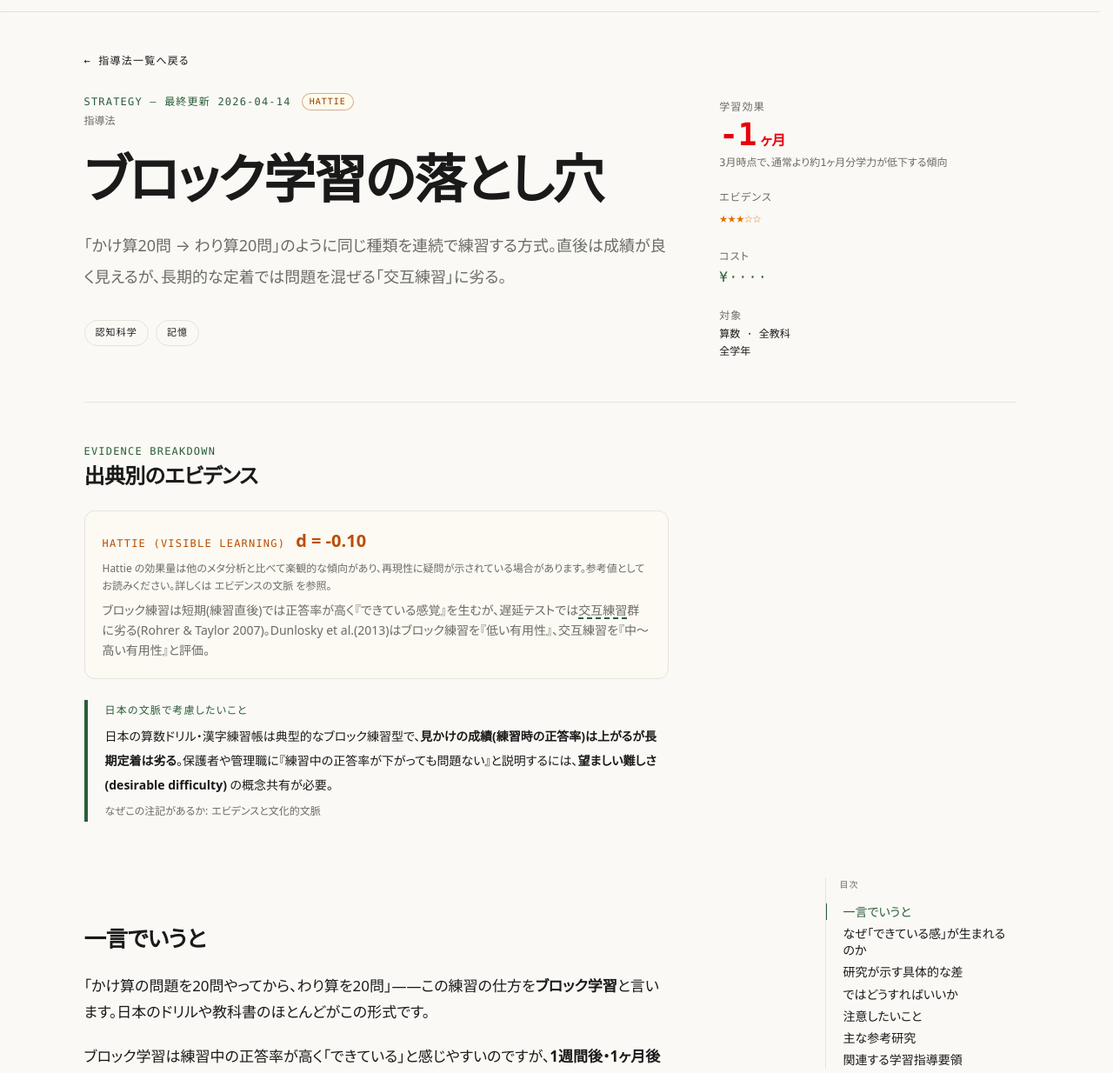
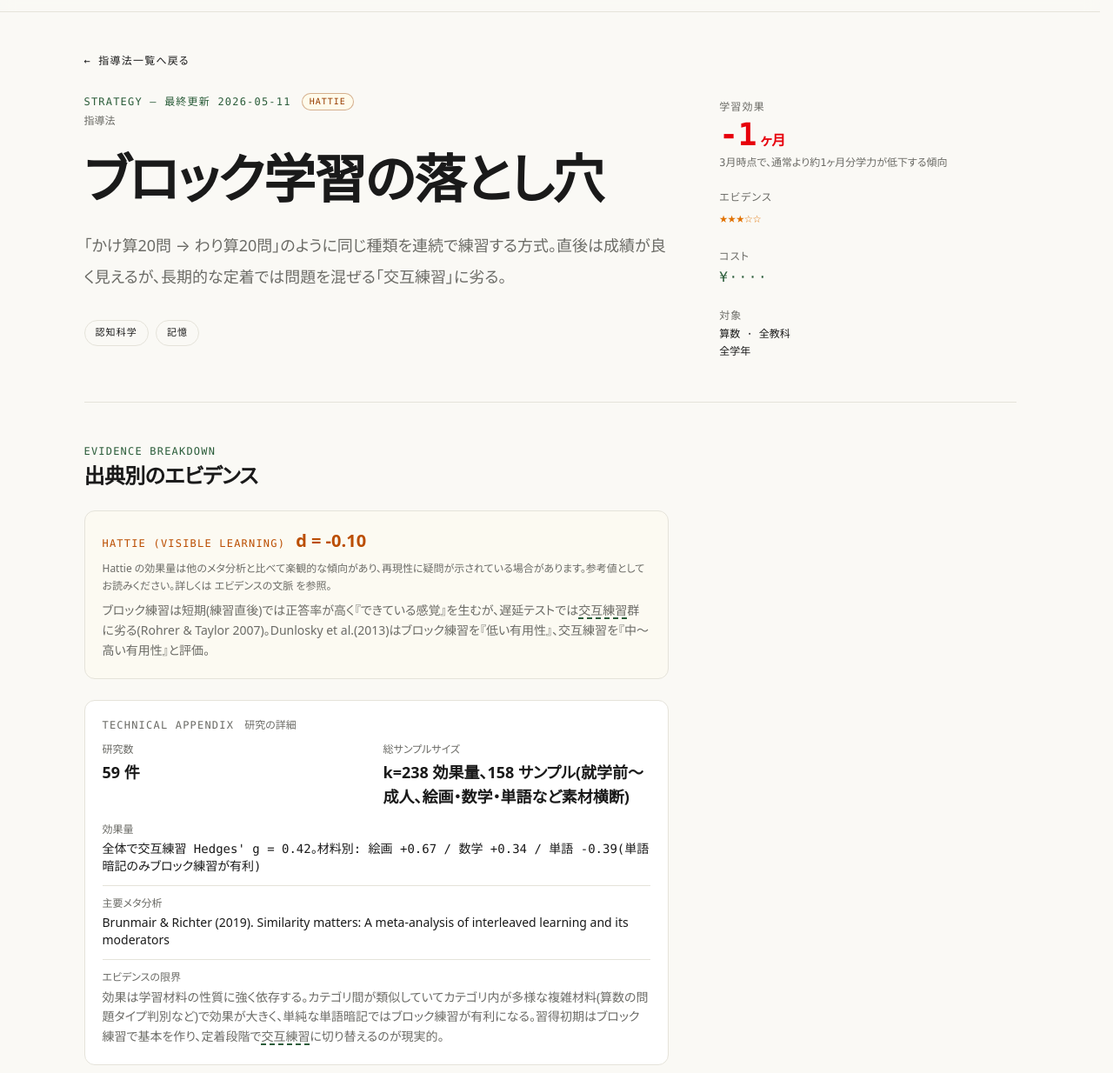
Before and after one commit to Hayato-Isagawa/edu-evidence, an Astro site: page /strategies/blocked-vs-interleaved in a window 1280 px wide. Shown: the part 51-1285 px from the top of the page at 87% size. Built offline with nearby package versions, Linux system fonts and the light colour scheme; Astro itself is replaced by a stand-in of ours.

Commit message:
content: add Technical Appendix (methodology) to blocked-vs-interleaved strategy (#179)
* content: add methodology to blocked-vs-interleaved strategy

* docs: add 2026-05-11 changelog entry for methodology addition

---------

Co-authored-by: Hayato-Isagawa <harnet0119@yahoo.co.jp>

```diff
--- a/src/content/strategies/blocked-vs-interleaved.md
+++ b/src/content/strategies/blocked-vs-interleaved.md
@@ -15,7 +15,17 @@ evidence:
   hattie:
     cohensD: -0.10
     note: "ブロック練習は短期(練習直後)では正答率が高く『できている感覚』を生むが、遅延テストでは交互練習群に劣る(Rohrer & Taylor 2007)。Dunlosky et al.(2013)はブロック練習を『低い有用性』、交互練習を『中〜高い有用性』と評価。"
-lastVerified: "2026-04-14"
+lastVerified: "2026-05-11"
+methodology:
+  studies: 59
+  sampleSize: "k=238 効果量、158 サンプル(就学前〜成人、絵画・数学・単語など素材横断)"
+  effectSize: "全体で交互練習 Hedges' g = 0.42。材料別: 絵画 +0.67 / 数学 +0.34 / 単語 -0.39(単語暗記のみブロック練習が有利)"
+  primaryMetaAnalysis:
+    authors: "Brunmair & Richter"
+    year: 2019
+    title: "Similarity matters: A meta-analysis of interleaved learning and its moderators"
+    url: "https://doi.org/10.1037/bul0000209"
+  limitations: "効果は学習材料の性質に強く依存する。カテゴリ間が類似していてカテゴリ内が多様な複雑材料(算数の問題タイプ判別など)で効果が大きく、単純な単語暗記ではブロック練習が有利になる。習得初期はブロック練習で基本を作り、定着段階で交互練習に切り替えるのが現実的。"
 culturalContext: |
   日本の算数ドリル・漢字練習帳は典型的なブロック練習型で、**見かけの成績(練習時の正答率)は上がるが長期定着は劣る**。保護者や管理職に『練習中の正答率が下がっても問題ない』と説明するには、**望ましい難しさ(desirable difficulty)** の概念共有が必要。
 ---
--- a/src/pages/changelog.astro
+++ b/src/pages/changelog.astro
@@ -2,6 +2,15 @@
 import Layout from "../layouts/Layout.astro";
 
 const entries = [
+  {
+    date: "2026-05-11",
+    items: [
+      {
+        type: "add",
+        text: "「ブロック学習の落とし穴」に Technical Appendix を追加し、メタ分析 (Brunmair & Richter 2019、59 研究) と材料別の効果差 (絵画 / 数学 / 単語) を確認できるようにしました",
+      },
+    ],
+  },
   {
     date: "2026-05-07",
     items: [
```
